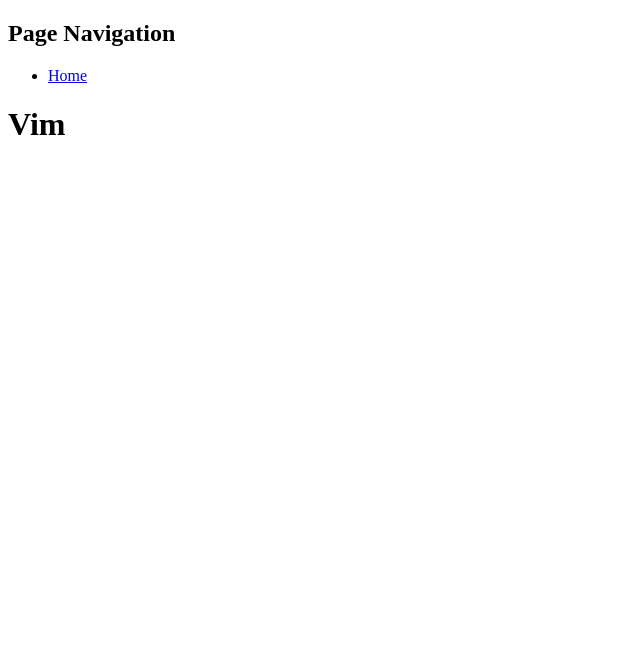
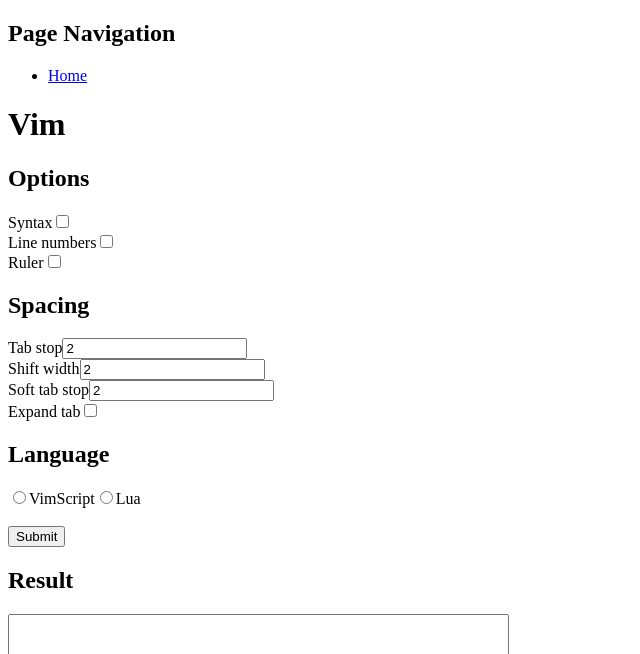
Before and after one commit to saintabomination/ricing-config-generator, a Next.js app: page /generator/vim in a window 1280 px wide. Shown: the top 654 px of the page, without its empty margins (0-640 px from the left). Built offline with nearby package versions, Linux system fonts and the light colour scheme.

Commit message:
Vim form base

```diff
--- a/pages/generator/vim.tsx
+++ b/pages/generator/vim.tsx
@@ -1,11 +1,55 @@
+import type { FormEvent } from 'react';
 import type { NextPage } from 'next'
 
 import DefaultLayout from '../../layouts/DefaultLayout';
 
+const defaultSpacingValue = 2;
+
 const Vim: NextPage = () => {
+  const handleSubmit = (e: FormEvent<HTMLFormElement>) => {
+    e.preventDefault();
+    console.log(e.target);
+  }
+
   return (
     <DefaultLayout>
       <h1>Vim</h1>
+      <form
+        onSubmit={(e: FormEvent<HTMLFormElement>) => handleSubmit(e)}
+      >
+        <h2>Options</h2>
+        <label htmlFor="syntax">Syntax</label>
+        <input type="checkbox" name="syntax" /><br />
+        <label htmlFor="syntax">Line numbers</label>
+        <input type="checkbox" name="number" /><br />
+        <label htmlFor="syntax">Ruler</label>
+        <input type="checkbox" name="ruler" /><br/>
+        <h2>Spacing</h2>
+        <label htmlFor="tabstop">Tab stop</label>
+        <input type="number" name="tabstop" defaultValue={defaultSpacingValue} /><br />
+        <label htmlFor="shiftwidth">Shift width</label>
+        <input type="number" name="shiftwidth" defaultValue={defaultSpacingValue} /><br />
+        <label htmlFor="softtabstop">Soft tab stop</label>
+        <input type="number" name="softtabstop" defaultValue={defaultSpacingValue} /><br />
+        <label htmlFor="expandtab">Expand tab</label>
+        <input type="checkbox" name="expandtab" />
+        <h2>Language</h2>
+        <input type="radio" name="language" required />
+        <label htmlFor="language">VimScript</label>
+        <input type="radio" name="language" required />
+        <label htmlFor="language">Lua</label><br /><br />
+        <input type="submit" defaultValue="Generate" />
+      </form>
+      <h2>Result</h2>
+      <textarea
+        name="result"
+        cols={60}
+        rows={20}
+        style={{
+          resize: 'none',
+        }}
+        readOnly
+      ></textarea>
     </DefaultLayout>
   );
 }
```
Also changed, not shown: 1 other file (tests, documents, lock files or other folders).
